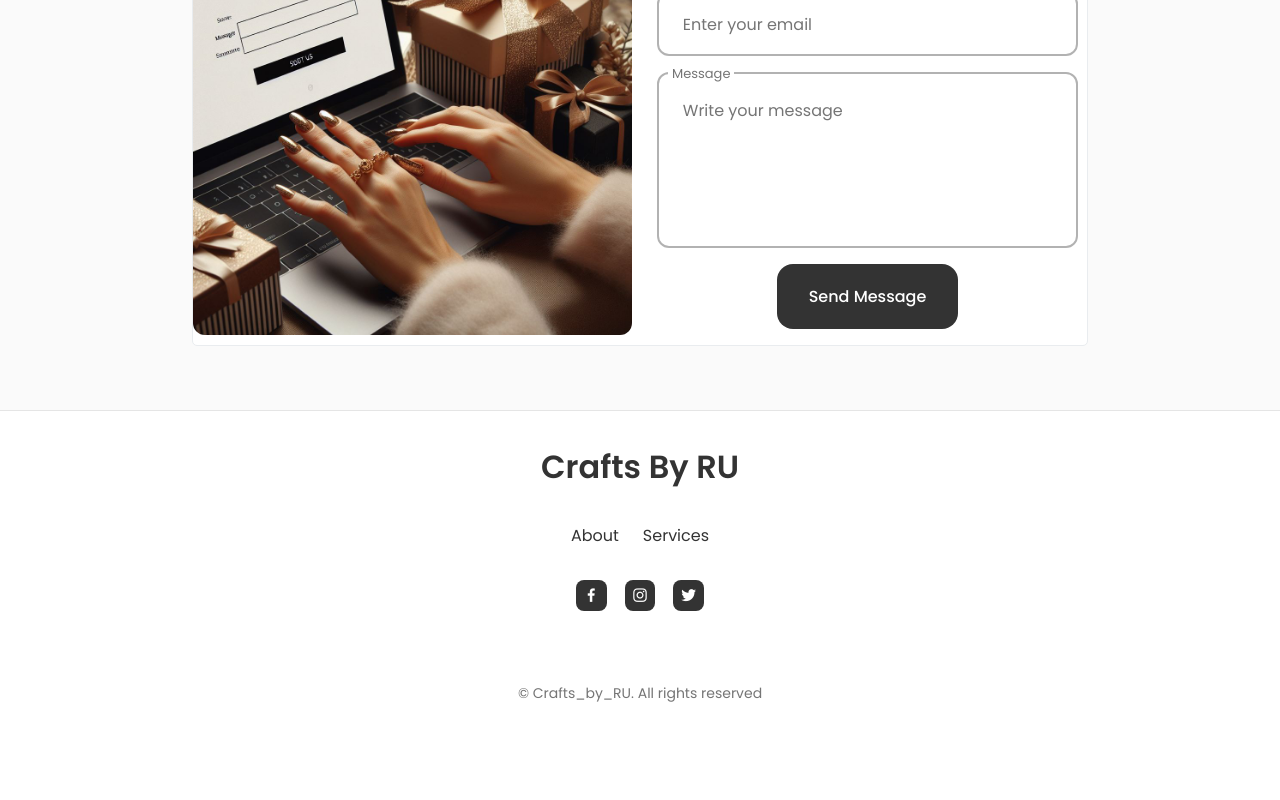
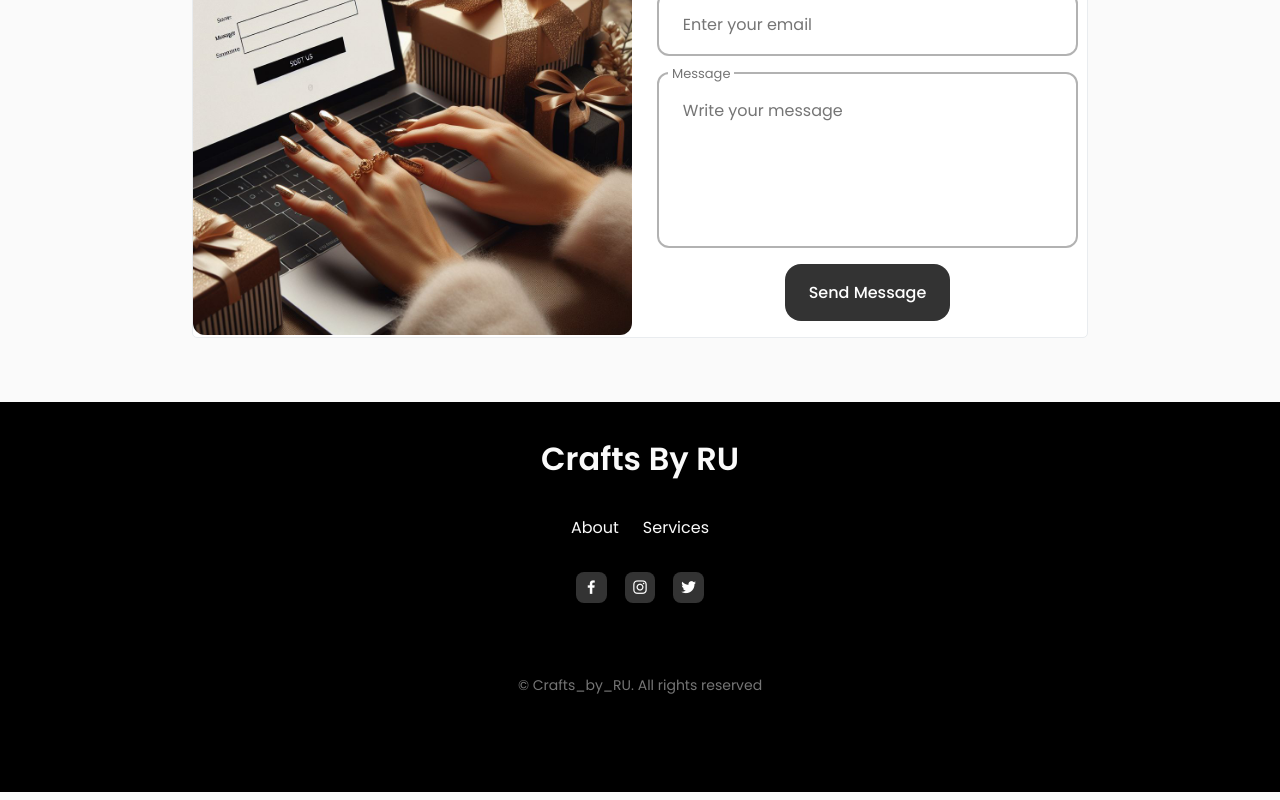
Before and after one commit to Dushani-Ranasinghe/crafts_by_ru, a React (Create React App) app: page / in a window 1280 px wide. Shown: the part 2611-3411 px from the top of the page. Built offline with nearby package versions, Linux system fonts and the light colour scheme.

Commit message:
Changed footer color

```diff
--- a/src/App.css
+++ b/src/App.css
@@ -151,7 +151,7 @@ img {
   display: inline-block;
   background-color: var(--title-color);
   color: var(--container-color);
-  padding: 1.25rem 2rem;
+  padding: 1rem 1.5rem;
   border-radius: 1rem;
   font-weight: var(--font-medium);
 }
--- a/src/components/footer/footer.css
+++ b/src/components/footer/footer.css
@@ -1,5 +1,5 @@
 .footer{
-    background-color: var(--container-color);
+    background-color: var(--title-color-dark);
     border-top: 1px solid rgba(0, 0, 0, 0.1);
 }
 .footer_container{
@@ -7,14 +7,14 @@
 }
 .footer_title,
 .footer_link{
-    color: var(--title-color);
+    color: var(--body-color);
 }
 .footer_title{
     text-align: center;
     margin-bottom: var(--mb-2);
 }
 .footer_link:hover{
-    color: var(--title-color-dark);
+    color: var(--title-color);
 }
 .footer_list{
     display: flex;
@@ -36,7 +36,8 @@
     display: inline-flex;
 }
 .footer_social-link:hover{
-    background-color: var(--title-color-dark);
+    background-color: var(--title-color);
+    transform: scale(1.2);
 }
 .footer_copy{
     display: block;
```
